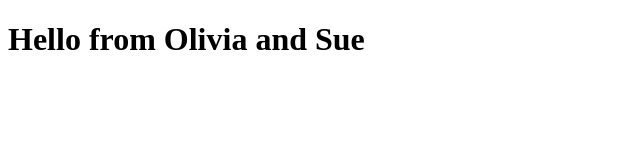
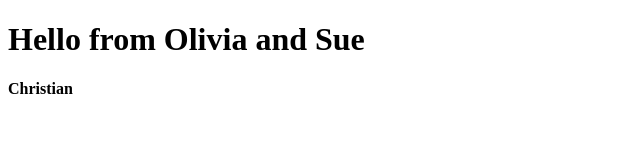
Before and after one commit to oliviamarolf/class-github, a plain HTML site: page index.html in a window 1280 px wide. Shown: the full height of the page, 0-640 px from the left. Drawn offline with Linux system fonts and the light colour scheme.

Commit message:
added name

```diff
--- a/index.html
+++ b/index.html
@@ -8,5 +8,6 @@
   </head>
   <body>
     <h1>Hello from Olivia and Sue</h1>
+    <h4>Christian</h4>
   </body>
 </html>
```
